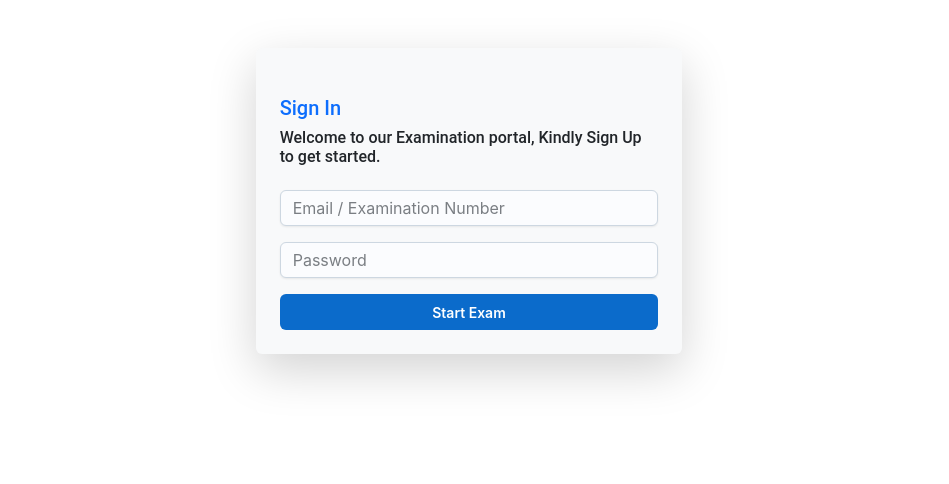
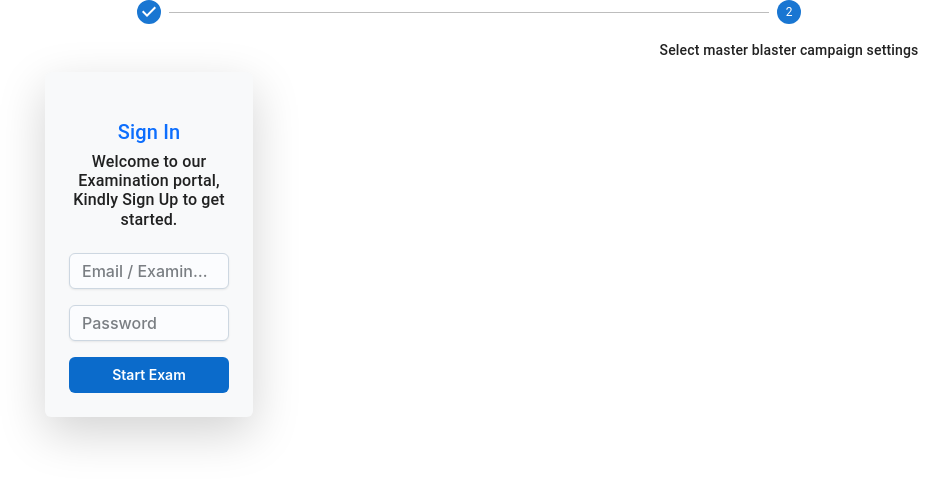
Before and after one commit to SamuelAbolade/CBT_react_app, a React (Create React App) app: page / in a window 1280 px wide. Shown: the top 484 px of the page, without its empty margins (171-1120 px from the left). Built offline with nearby package versions, Linux system fonts and the light colour scheme.

Commit message:
Added stepper component to welconme page

```diff
--- a/src/App.js
+++ b/src/App.js
@@ -1,5 +1,5 @@
 import React from 'react'
-import SignUp from './components/SignUp'
+import SignUp from './Routes/Welcome'
 
 
 const App = () => {
--- a/src/Redux/timerSlice.js
+++ b/src/Redux/timerSlice.js
@@ -1,7 +1,7 @@
 import { createSlice } from "@reduxjs/toolkit";
 
 const initialState = {
-    timeRemaining: 1800, // 30 minutes in seconds
+    timeRemaining: 100, // 30 minutes in seconds
     timerId: null,
 };
 
--- a/src/Routes/Main.js
+++ b/src/Routes/Main.js
@@ -17,14 +17,18 @@ import ConfirmSubmitDialog from '../components/ConfirmSubmitDialog';
 
 const Main = () => {
   const dispatch = useDispatch()
+  const theme = useTheme();
+  const navigate = useNavigate()
+
   const [currentQuestionIndex, setActiveStep] = React.useState(0);
   let foundQuestion = questions[currentQuestionIndex]
-  const theme = useTheme();
+
   const maxSteps = questions.length;
   const { timerReducer: { timeRemaining } } = useSelector((state) => state)
+
   const minutes = (Math.floor(timeRemaining / 60));
   const seconds = Math.floor(timeRemaining % 60).toString().padStart(2, "0");
-  const navigate = useNavigate()
+
 
 
   useEffect(() => {
--- a/src/Routes/MainRouter.js
+++ b/src/Routes/MainRouter.js
@@ -1,14 +1,14 @@
 import { BrowserRouter, Routes, Route } from "react-router-dom";
 import React from 'react'
 import Main from "./Main";
-import SignUp from "../components/SignUp";
+import Welcome from "./Welcome";
 import Submit from "./Submit";
 
 const MainRouter = () => {
   return (
     <BrowserRouter>
         <Routes>
-          <Route path="/" element={<SignUp/>}/>
+          <Route path="/" element={<Welcome/>}/>
           <Route path="/MainApp" element={<Main/>}/>
           <Route path="/Submit" element={<Submit/>}/>
         </Routes>
--- /dev/null
+++ b/src/Routes/Welcome.js
@@ -0,0 +1,27 @@
+import * as React from 'react';
+import Box from '@mui/material/Box';
+import Stepper from '@mui/material/Stepper';
+import Step from '@mui/material/Step';
+import StepLabel from '@mui/material/StepLabel';
+import SignIn from '../components/SignIn'
+
+
+
+export default function HorizontalLabelPositionBelowStepper() {
+  const [activeStep, setActiveStep] = React.useState(1)
+  const steps = [
+    <SignIn setActiveStep={setActiveStep}/>,
+    'Select master blaster campaign settings',
+  ];
+  return (
+    <Box sx={{ width: '100%' }}>
+      <Stepper activeStep={activeStep} alternativeLabel>
+        {steps.map((label) => (
+          <Step key={label}>
+            <StepLabel>{label}</StepLabel>
+          </Step>
+        ))}
+      </Stepper>
+    </Box>
+  );
+}
--- a/src/components/SignUp.js
+++ b/src/components/SignIn.js
@@ -7,7 +7,7 @@ import { useFormik } from 'formik';
 import * as Yup from 'yup';
 import { useNavigate } from 'react-router-dom';
 
-const SignUp = () => {
+const SignIn = ({setActiveStep}) => {
   const FORM_DATA = [
     { type: "text", name: "email", placeholder: "Email / Examination Number" },
     { type: "password", name: "password", placeholder: "Password" },
@@ -35,14 +35,15 @@ const SignUp = () => {
     e.preventDefault();
     if (formik.isValid && formik.dirty) {
       navigate("/MainApp")
+      setActiveStep(2)
     } else {
       console.log("Go back");
     }
-
   }
 
   return (
     <>
+
       <div className='col-12 col-lg-4 bg-light col-sm-6 shadow-lg rounded p-4 m-auto mt-5'>
         <h5 className={`mt-4 text-primary`} >Sign In</h5>
         <h6 className='mb-4' >Welcome to our Examination portal, Kindly Sign Up to get started.</h6>
@@ -64,4 +65,4 @@ const SignUp = () => {
   )
 }
 
-export default SignUp
+export default SignIn
```
